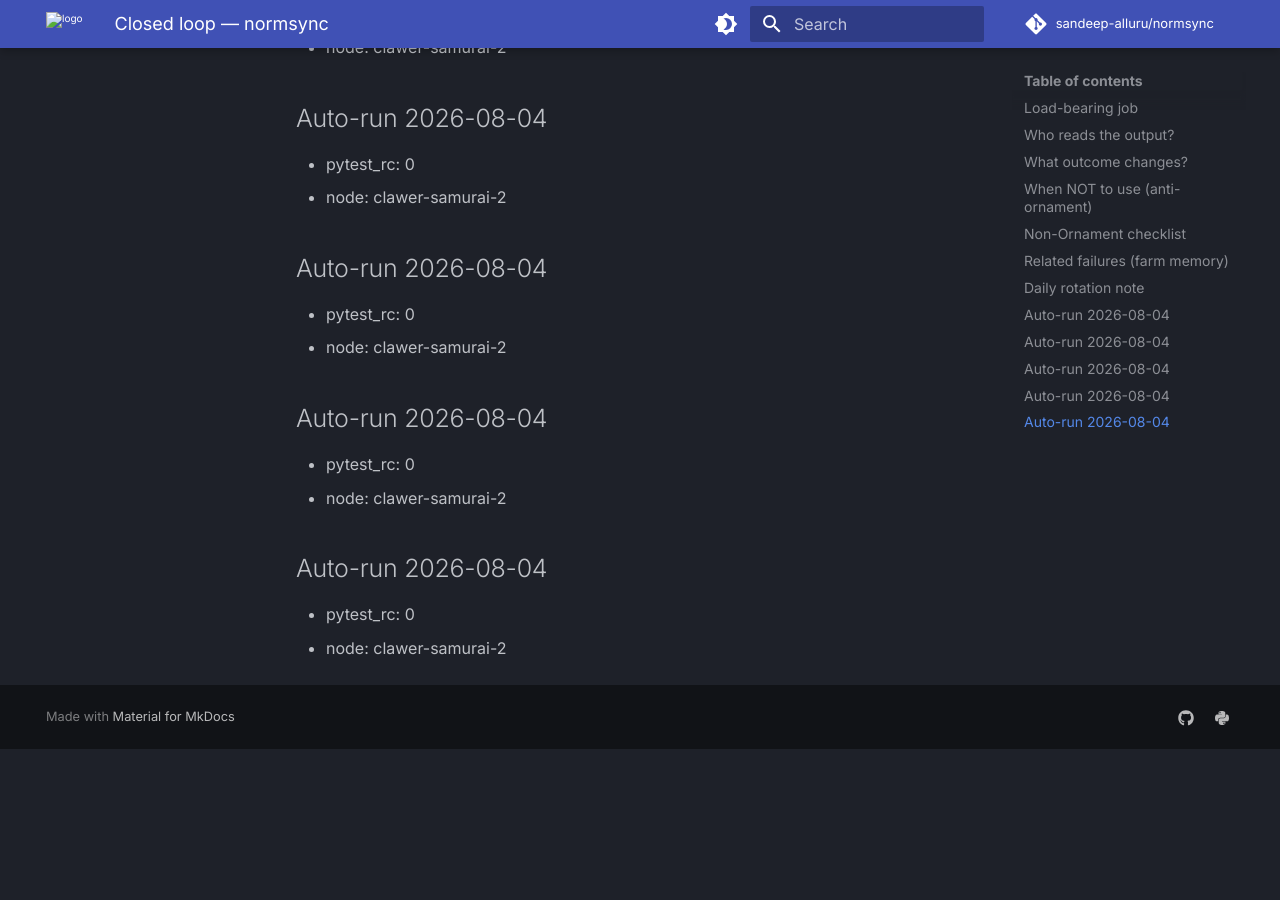
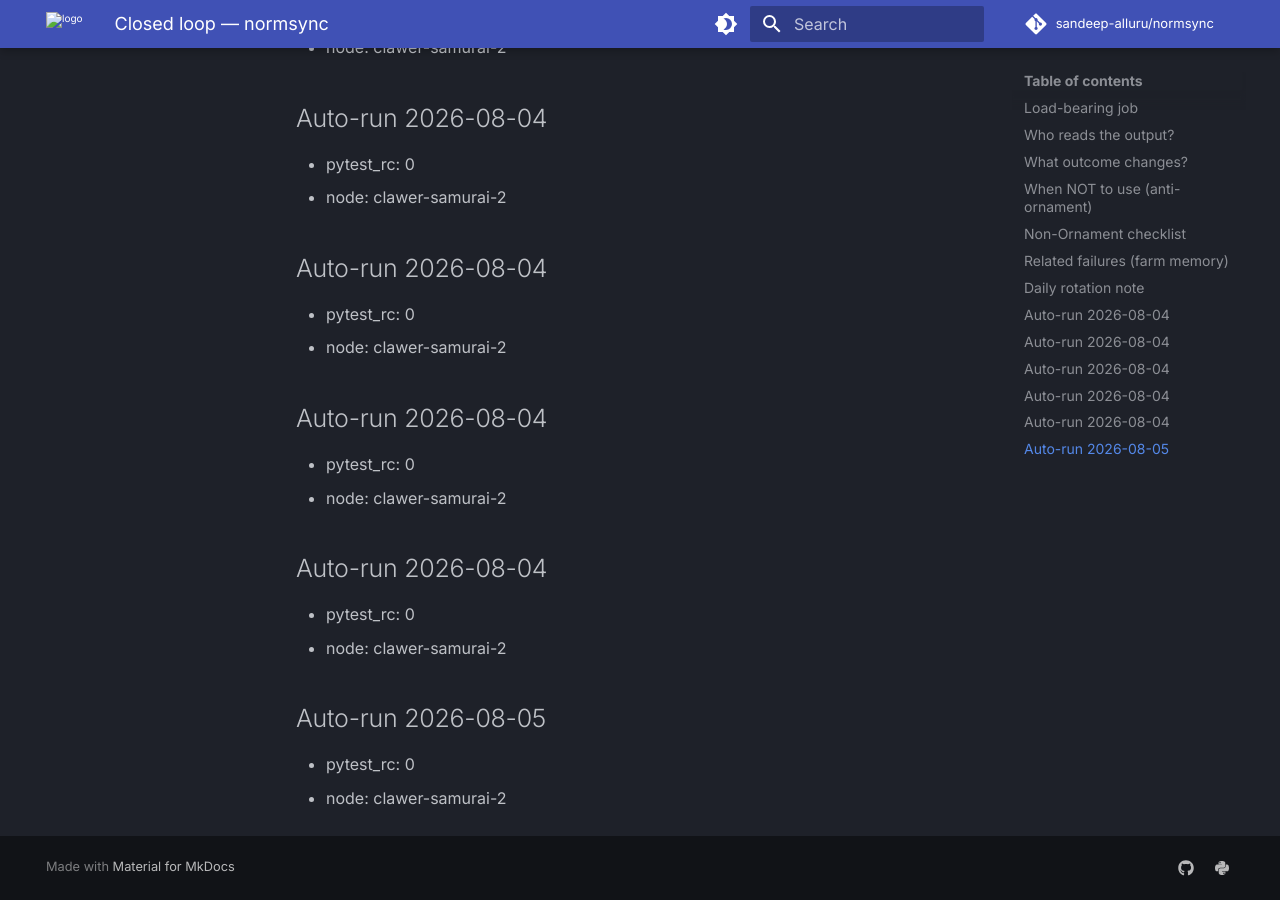
Before and after one commit to sandeep-alluru/normsync, an MkDocs documentation site: the page built from docs/CLOSED_LOOP.md, in a window 1280 px wide and 900 px high, scrolled down 1378 px. Built offline with MkDocs 1.6.1 and Material for MkDocs 9.7.7, drawn with Linux system fonts in a browser that asks for light colours; comment, search, counter and statistics services are not loaded; before the commit the page ends 2127 px from its top, so only the background shows below that.

Commit message:
chore: eagle-eyes auto-run 2026-08-05 (pytest_rc=0)

```diff
--- a/docs/CLOSED_LOOP.md
+++ b/docs/CLOSED_LOOP.md
@@ -55,3 +55,7 @@ This file exists so pillar **C (closed loop)** can rise with real wiring over ti
 ## Auto-run 2026-08-04
 - pytest_rc: 0
 - node: clawer-samurai-2
+
+## Auto-run 2026-08-05
+- pytest_rc: 0
+- node: clawer-samurai-2
```
